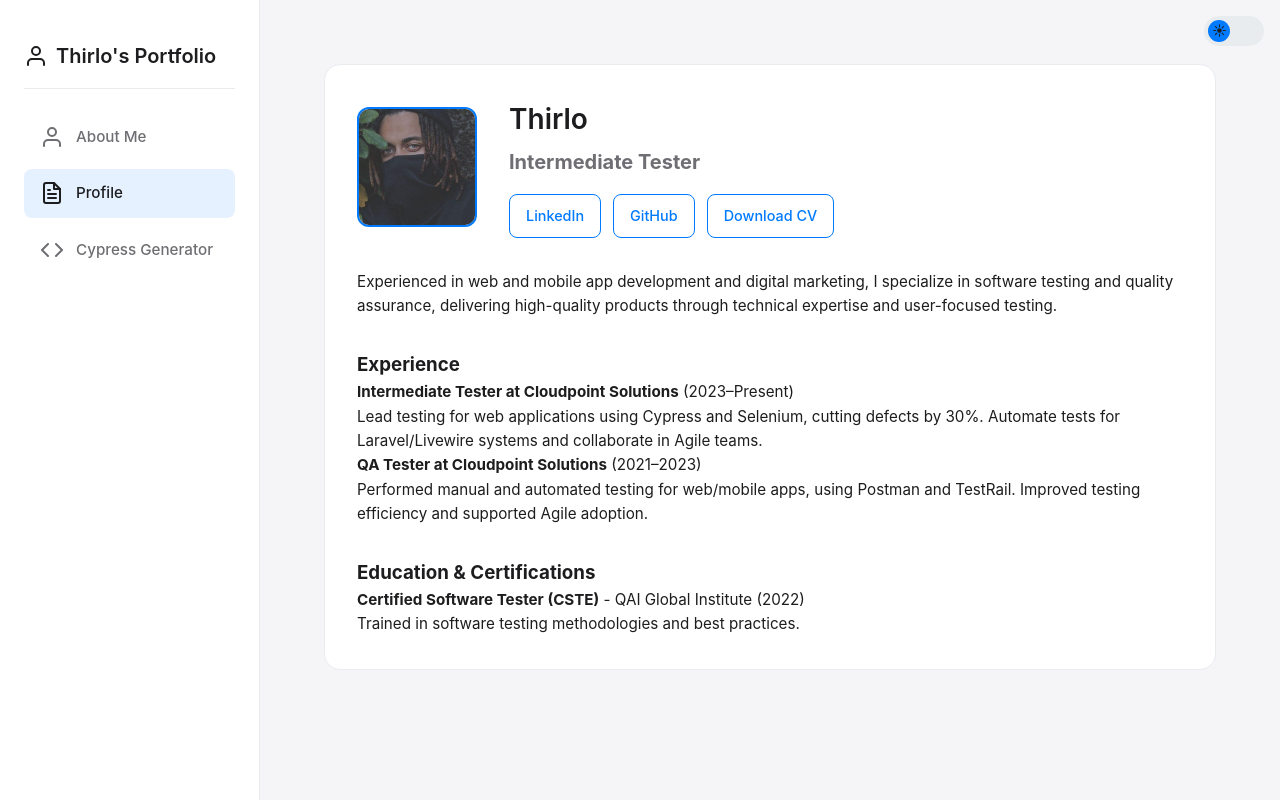
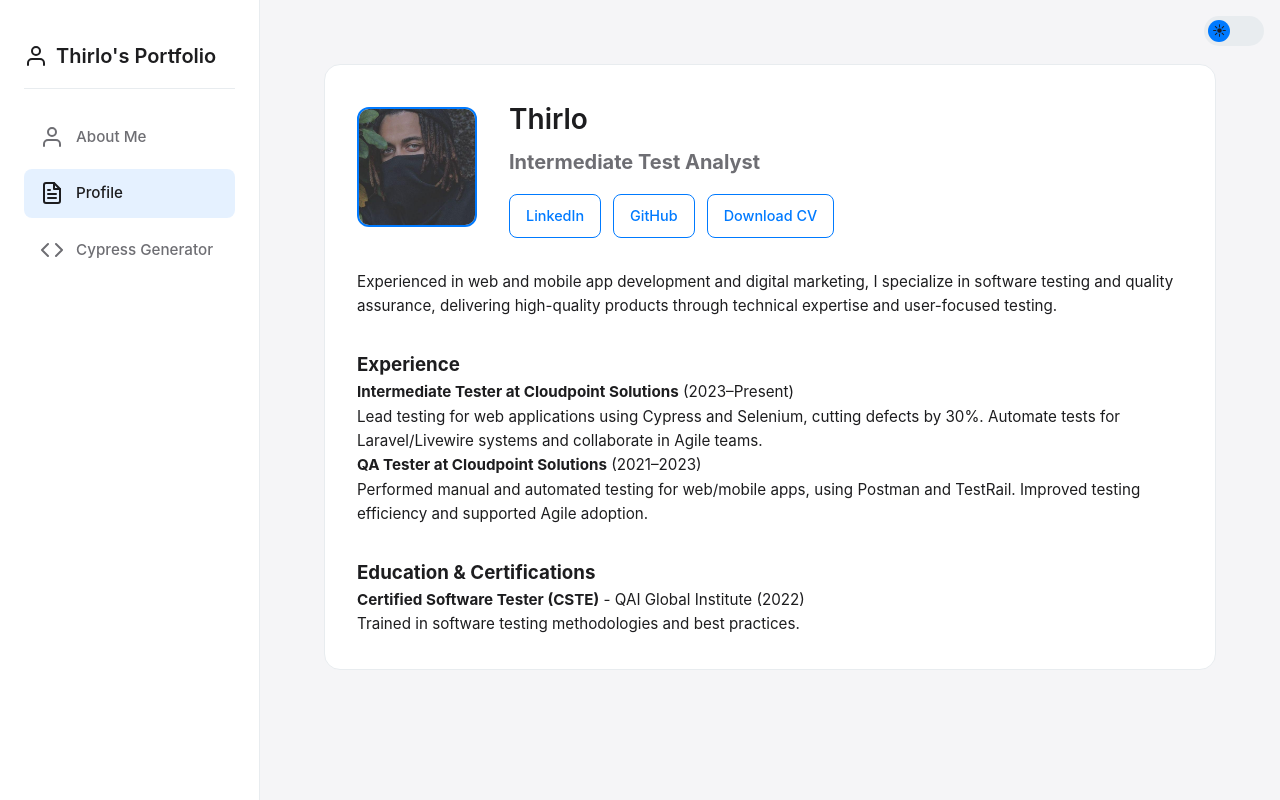
Before and after one commit to Thirlo401/QA-Testing-Tool, a Flask app: page / in a window 1280 px wide, after a click on "Profile". Run offline with Flask 3, Linux system fonts and the light colour scheme; some libraries are stand-ins or nearby versions.

Commit message:
Update index.html

```diff
--- a/templates/index.html
+++ b/templates/index.html
@@ -952,7 +952,7 @@
                         <img src="image.jpg" alt="Portrait of Thirlo" class="profile-image">
                         <div class="profile-info">
                             <h1 id="profile-heading">Thirlo</h1>
-                            <h2>Intermediate Tester</h2>
+                            <h2>Intermediate Test Analyst</h2>
                             <div class="social-links">
                                 <a href="https://www.linkedin.com/in/thirlo-fredericks-80b27a136/" target="_blank" aria-label="Visit Thirlo's LinkedIn profile">LinkedIn</a>
                                 <a href="https://github.com/Thirlo401/" target="_blank" aria-label="Visit Thirlo's GitHub profile">GitHub</a>
```
